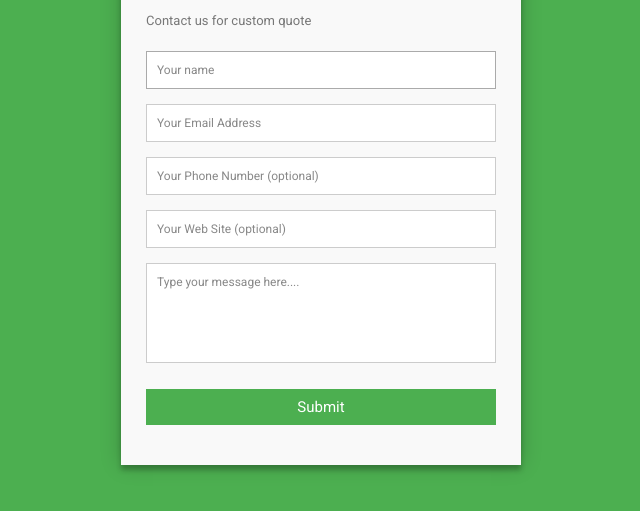
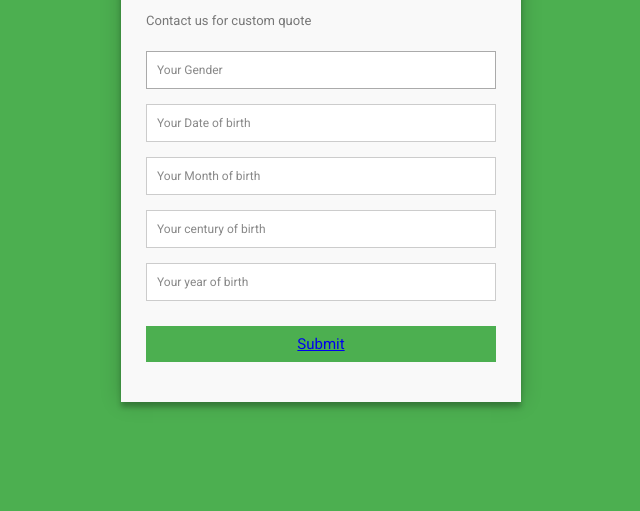
Before and after one commit to george-ongaya1/generator, a plain HTML site: page html/one.html in a window 1280 px wide. Shown: the part 209-720 px from the top of the page, without its empty margins (319-959 px from the left). Drawn offline with Linux system fonts and the light colour scheme.

Commit message:
added an anchot tag to link to the next page

```diff
--- a/html/one.html
+++ b/html/one.html
@@ -15,22 +15,25 @@
       <h3>Colorlib Contact Form</h3>
       <h4>Contact us for custom quote</h4>
       <fieldset>
-        <input placeholder="Your name" type="text" tabindex="1" required autofocus>
+        <input placeholder="Your Gender" type="text" tabindex="1" required autofocus>
       </fieldset>
       <fieldset>
-        <input placeholder="Your Email Address" type="email" tabindex="2" required>
+        <input placeholder="Your Date of birth" type="email" tabindex="2" required>
       </fieldset>
       <fieldset>
-        <input placeholder="Your Phone Number (optional)" type="tel" tabindex="3" required>
+        <input placeholder="Your Month of birth" type="tel" tabindex="3" required>
       </fieldset>
       <fieldset>
-        <input placeholder="Your Web Site (optional)" type="url" tabindex="4" required>
+        <input placeholder="Your century of birth " type="url" tabindex="4" required>
       </fieldset>
       <fieldset>
-        <textarea placeholder="Type your message here...." tabindex="5" required></textarea>
+        <input placeholder="Your year of birth " type="url" tabindex="4" required>
       </fieldset>
       <fieldset>
-        <button name="submit" type="submit" id="contact-submit" data-submit="...Sending">Submit</button>
+
+      </fieldset>
+      <fieldset>
+        <button name="submit" type="submit" id="contact-submit" data-submit="...Sending"><a href="../index.html">Submit</a></button>
       </fieldset>
 
     </form>
```
